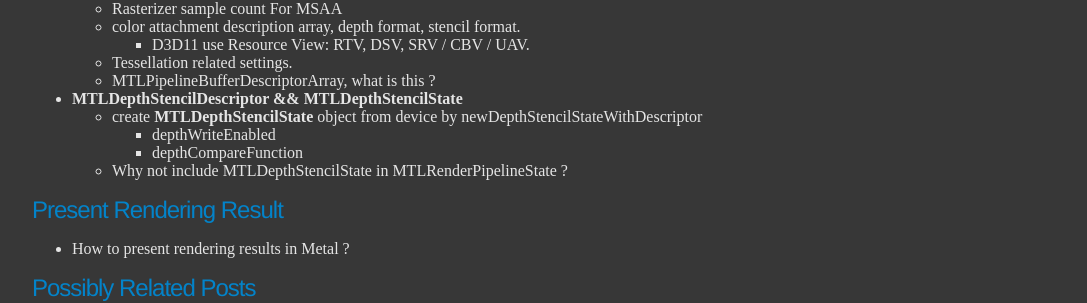
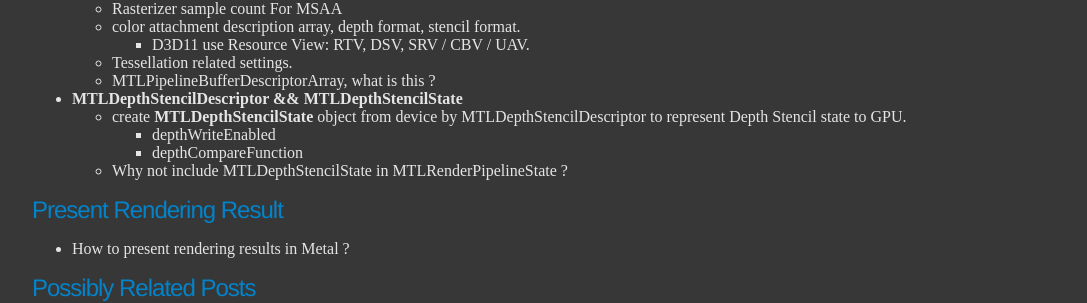
Before and after one commit to ychding11/ychding11.github.io, a Jekyll site: the page built from _posts/2019-05-28-Metal.md, in a window 1280 px wide. Shown: the part 921-1224 px from the top of the page, without its empty margins (96-1183 px from the left). Built offline with Jekyll 4.4.1, drawn with Linux system fonts in a browser that asks for light colours; our own code applies the rules of GitHub Pages for plain Markdown files.

Commit message:
Update 2019-05-28-Metal.md

```diff
--- a/_posts/2019-05-28-Metal.md
+++ b/_posts/2019-05-28-Metal.md
@@ -40,7 +40,7 @@
   - MTLPipelineBufferDescriptorArray, what is this ?
 
 - **MTLDepthStencilDescriptor && MTLDepthStencilState**
-  - create **MTLDepthStencilState** object from device by newDepthStencilStateWithDescriptor
+  - create **MTLDepthStencilState** object from device by MTLDepthStencilDescriptor to represent Depth Stencil state to GPU.
     - depthWriteEnabled
     - depthCompareFunction
   -  Why not include MTLDepthStencilState in MTLRenderPipelineState ?
```
